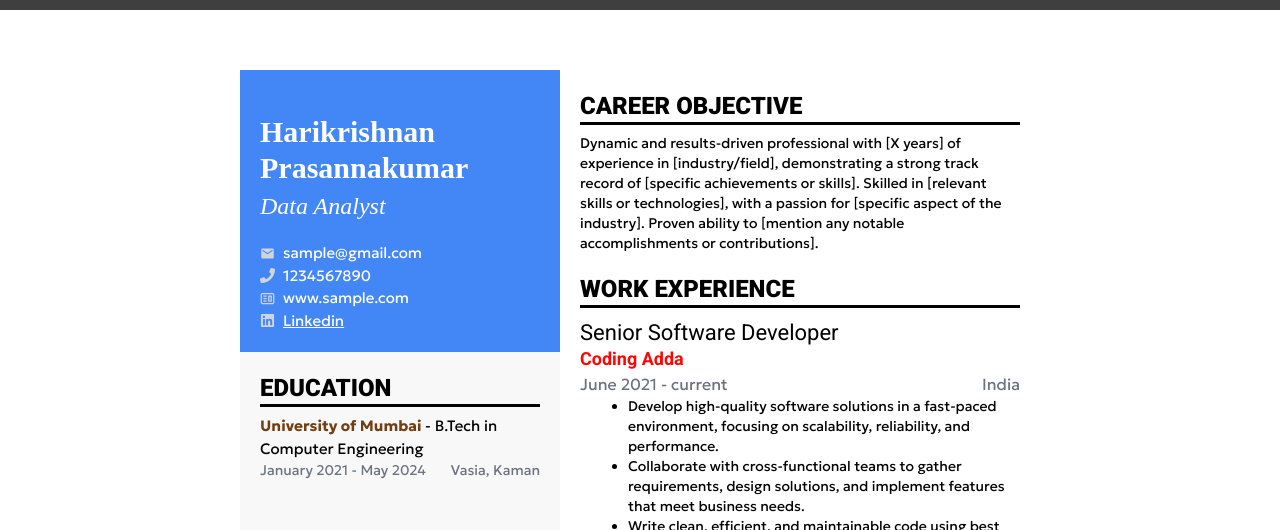
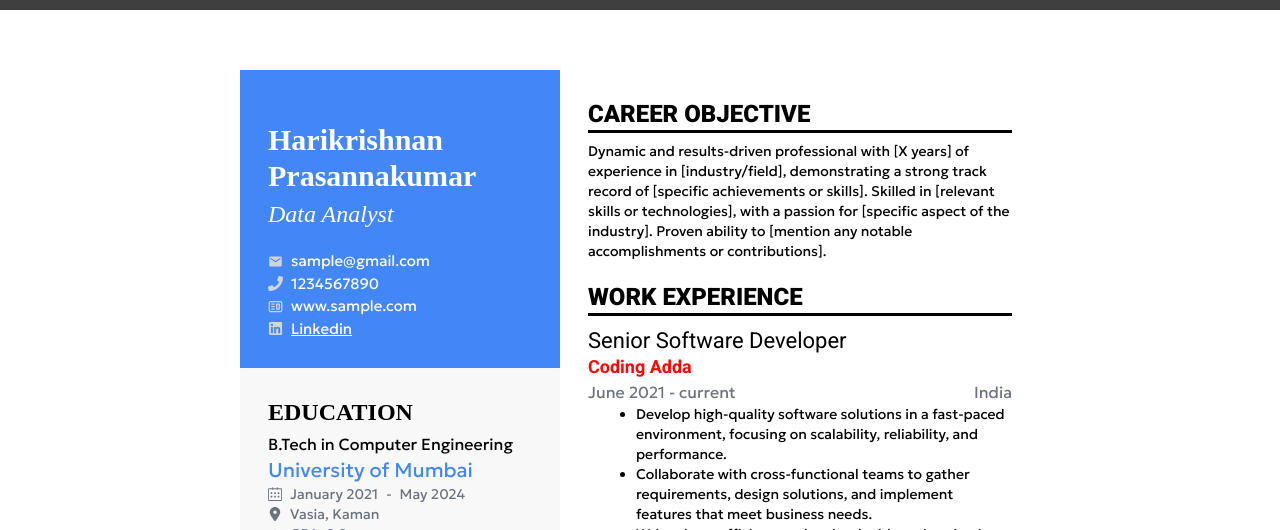
Before and after one commit to HarikrishnanYPR1707/EcliptiQ, a React (Vite) app: page /templates/da/elr in a window 1280 px wide. Shown: the part 270-800 px from the top of the page. Built offline with nearby package versions, Linux system fonts and the light colour scheme; no server answers; grey boxes are pictures that could not be loaded; a web font is replaced by a local one.

Commit message:
Done with Education section

```diff
--- a/src/components/resumeTemplates/da/DaElr.jsx
+++ b/src/components/resumeTemplates/da/DaElr.jsx
@@ -3,6 +3,9 @@ import { CgWebsite } from "react-icons/cg";
 import { FaLinkedin, FaPhone } from "react-icons/fa";
 import { MdEmail } from "react-icons/md";
 import { useReactToPrint } from "react-to-print";
+import { SlCalender } from "react-icons/sl";
+import { FaLocationDot } from "react-icons/fa6";
+import { FaGraduationCap } from "react-icons/fa";
 
 const DaElr = () => {
   const daElrComponentDownloadRef = useRef(null);
@@ -33,7 +36,7 @@ const DaElr = () => {
           {/* --------------------- left section --------------------- */}
           <div className="flex h-full w-[40%] flex-col">
             {/* resume header section  */}
-            <div className="bg-[#4287f5] p-5 text-white">
+            <div className="bg-[#4287f5] p-7 text-white">
               <div className="">
                 <h1 className="pb-1 pt-6 font-timesNewRoman text-3xl font-black">
                   Harikrishnan Prasannakumar
@@ -70,27 +73,34 @@ const DaElr = () => {
             </div>
             <div className="h-full bg-[#f8f8f8]">
               {/* Education Section */}
-              <div className="mb-5 p-5">
-                <h1 className="mb-2 border-b-[3px] border-black font-roboto text-2xl font-black uppercase">
+              <div className="mb-5 p-7">
+                <h1 className="mb-1 font-timesNewRoman text-2xl font-black uppercase">
                   Education
                 </h1>
                 <div className="">
                   {/* header section */}
-                  <h1 className=" text-[15px]">
-                    <span className="font-bold text-yellow-900">
+                  <h1 className="flex flex-col-reverse text-base">
+                    <span className="text-xl text-[#4287f5]">
                       University of Mumbai
-                    </span>{" "}
-                    {" - "}
+                    </span>
                     <span className="">B.Tech in Computer Engineering</span>
                   </h1>
                   {/* Date and place section */}
-                  <div className="flex items-center justify-between text-sm text-gray-500">
-                    <p className="">
+                  <div className="flex flex-col items-start text-sm text-gray-500">
+                    <p className="flex items-center justify-center gap-2">
+                      <SlCalender />
                       <span className="">January 2021</span>
                       {" - "}
                       <span className="">May 2024</span>
                     </p>
-                    <p className="">Vasia, Kaman</p>
+                    <p className="flex items-center justify-center gap-2">
+                      <FaLocationDot />
+                      <span className="">Vasia, Kaman</span>
+                    </p>
+                    <p className="flex items-center justify-center gap-2">
+                      <FaGraduationCap />
+                      <span className="">GPA: 8.9</span>
+                    </p>
                   </div>
                 </div>
               </div>
@@ -131,7 +141,7 @@ const DaElr = () => {
             </div>
           </div>
           {/* --------------------- right section --------------------- */}
-          <div className="flex w-[60%] flex-col items-start gap-5 p-5">
+          <div className="flex w-[60%] flex-col items-start gap-5 p-7">
             {/* Career Objective section  */}
             <div className="">
               <h1 className="mb-2 border-b-[3px] border-black font-roboto text-2xl font-black uppercase">
```
